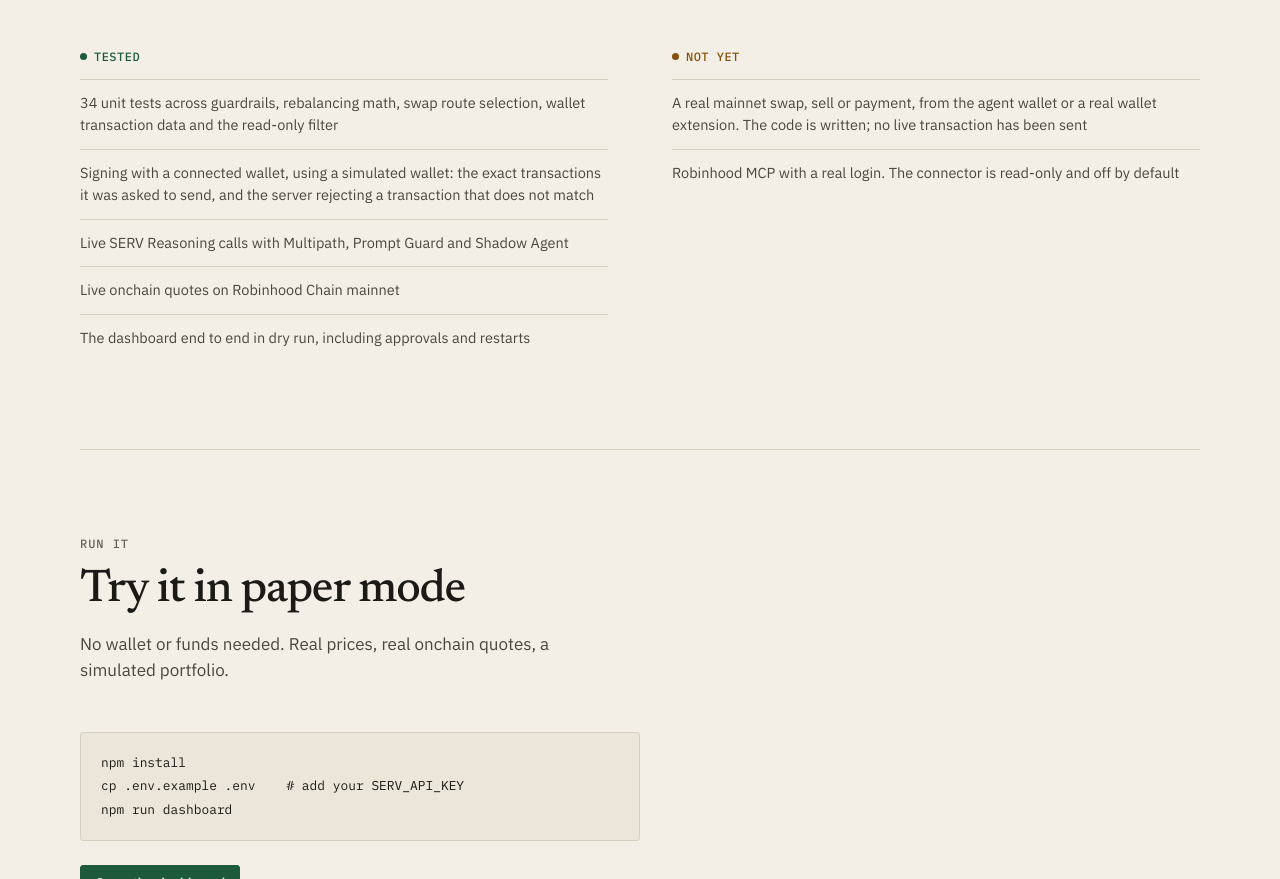
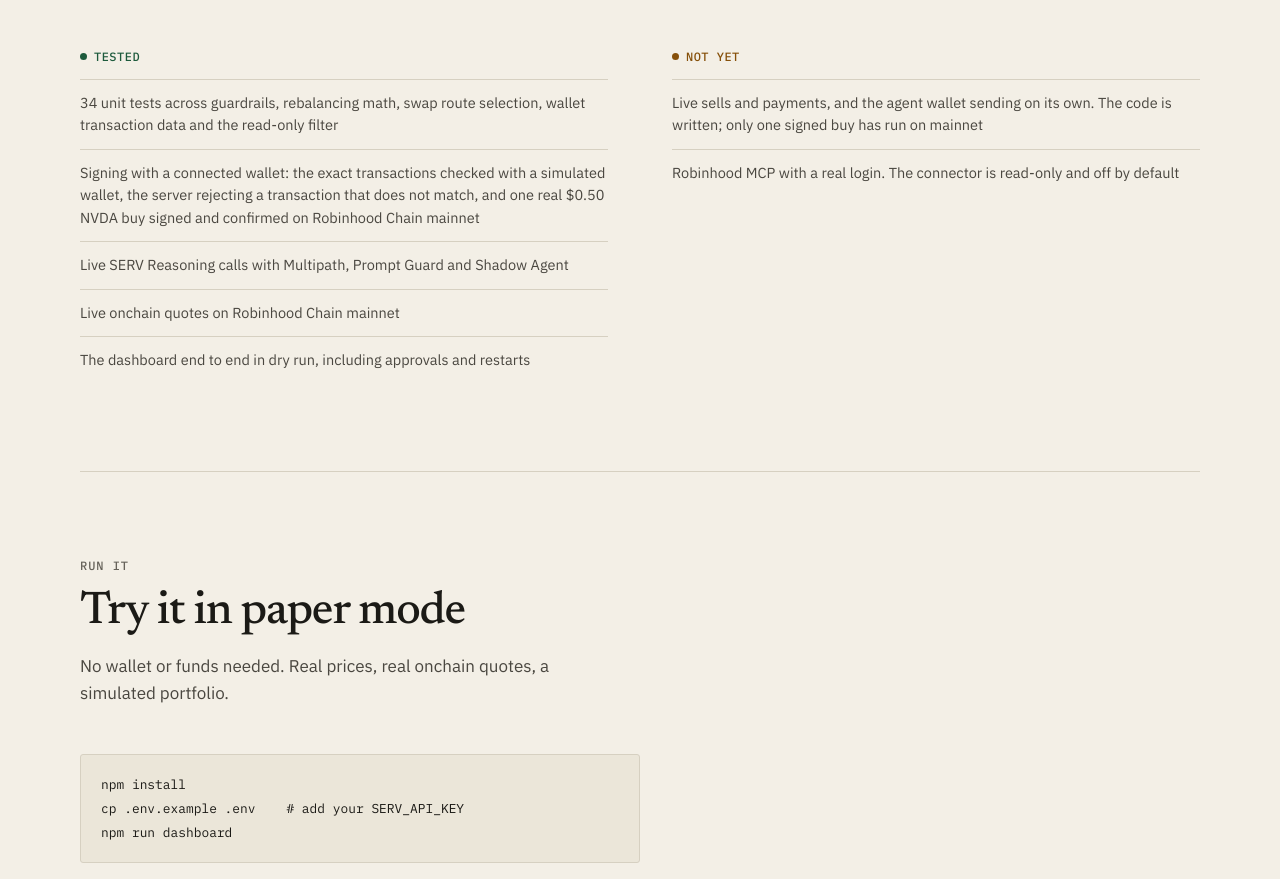
Before and after one commit to firmino0/Ledgerly, a website: page web/index.html in a window 1280 px wide. Shown: the part 3512-4391 px from the top of the page. Drawn offline with Linux system fonts and the light colour scheme.

Commit message:
Add README and update status: first live mainnet buy confirmed
Co-authored-by: firmino0 <anothonyjonathan0@gmail.com>

```diff
--- a/web/index.html
+++ b/web/index.html
@@ -199,7 +199,7 @@
         <h3><span class="mark mark-allow">Tested</span></h3>
         <ul>
           <li>34 unit tests across guardrails, rebalancing math, swap route selection, wallet transaction data and the read-only filter</li>
-          <li>Signing with a connected wallet, using a simulated wallet: the exact transactions it was asked to send, and the server rejecting a transaction that does not match</li>
+          <li>Signing with a connected wallet: the exact transactions checked with a simulated wallet, the server rejecting a transaction that does not match, and one real $0.50 NVDA buy signed and confirmed on Robinhood Chain mainnet</li>
           <li>Live SERV Reasoning calls with Multipath, Prompt Guard and Shadow Agent</li>
           <li>Live onchain quotes on Robinhood Chain mainnet</li>
           <li>The dashboard end to end in dry run, including approvals and restarts</li>
@@ -208,7 +208,7 @@
       <div>
         <h3><span class="mark mark-hold">Not yet</span></h3>
         <ul>
-          <li>A real mainnet swap, sell or payment, from the agent wallet or a real wallet extension. The code is written; no live transaction has been sent</li>
+          <li>Live sells and payments, and the agent wallet sending on its own. The code is written; only one signed buy has run on mainnet</li>
           <li>Robinhood MCP with a real login. The connector is read-only and off by default</li>
         </ul>
       </div>
```
Also changed, not shown: README.md.
